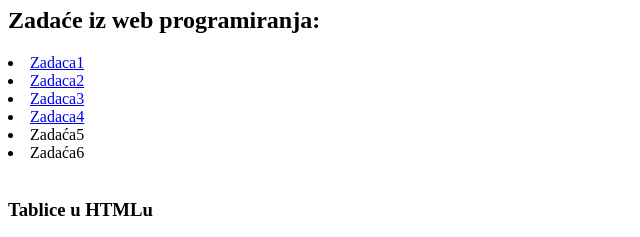
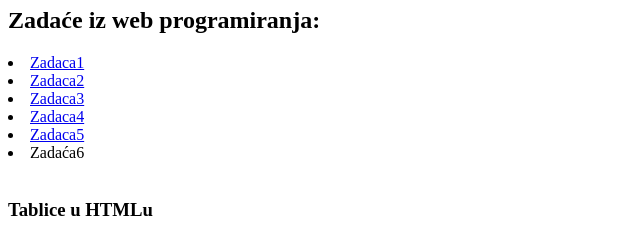
Before and after one commit to martar52/wp_rumenovic_marta, a plain HTML site: page index.html in a window 1280 px wide. Shown: the part 2120-2357 px from the top of the page, 0-640 px from the left. Drawn offline with Linux system fonts and the light colour scheme.

Commit message:
zzadaca5.html

```diff
--- a/index.html
+++ b/index.html
@@ -100,7 +100,7 @@
 <li><a href="zadace/zadaca2.html" target="_blank">Zadaca2</a></li>
 <li><a href="zadace/zadaca3.html" target="_blank">Zadaca3</a></li>
 <li><a href="zadace/zadaca4.html" target="_blank">Zadaca4</a></li>
-<li>Zadaća5</li>
+<li><a href="zadace/zadaca5.html" target="_blank">Zadaca5</a></li>
 <li>Zadaća6</li>
 
 <br>
```
